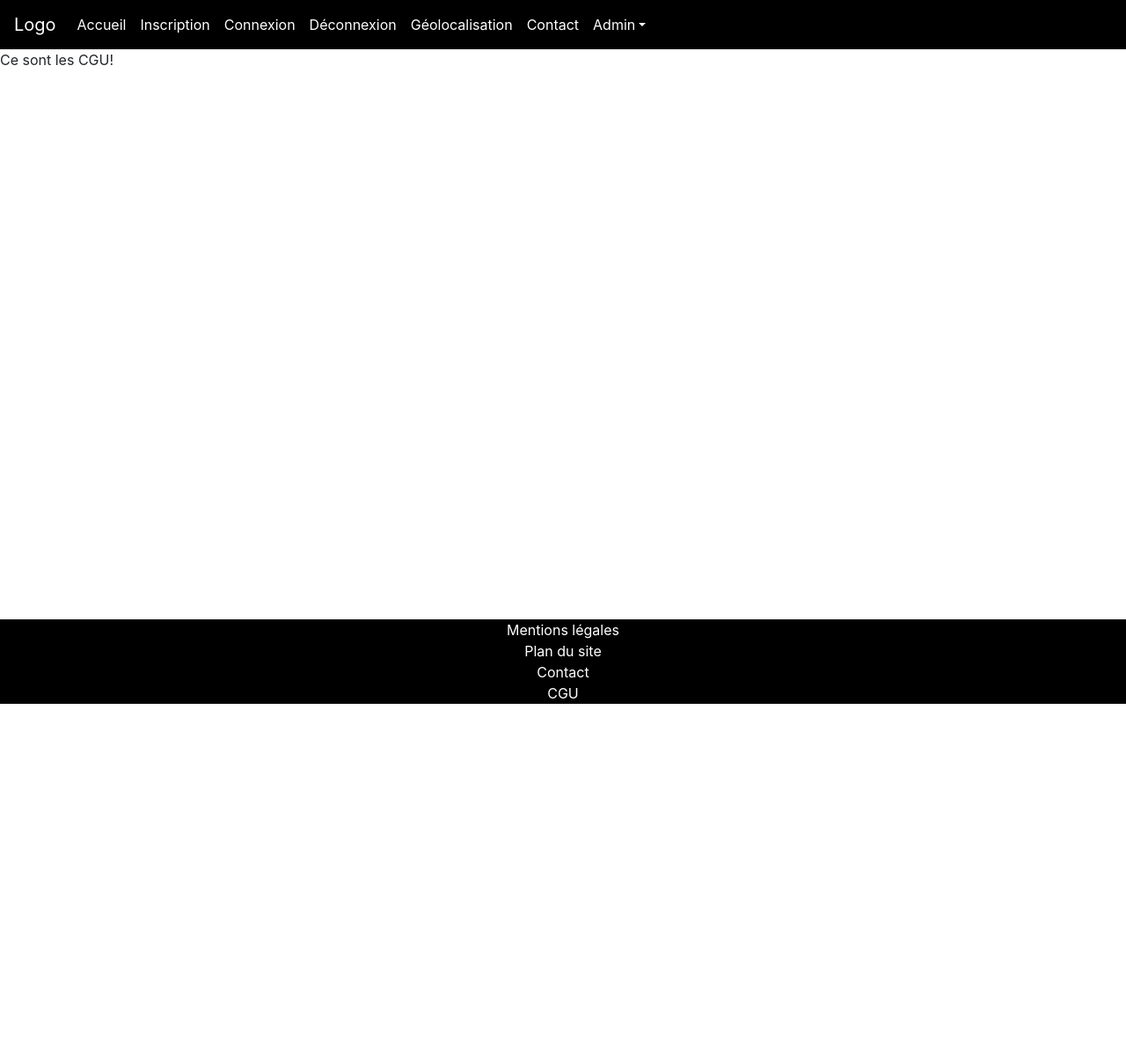
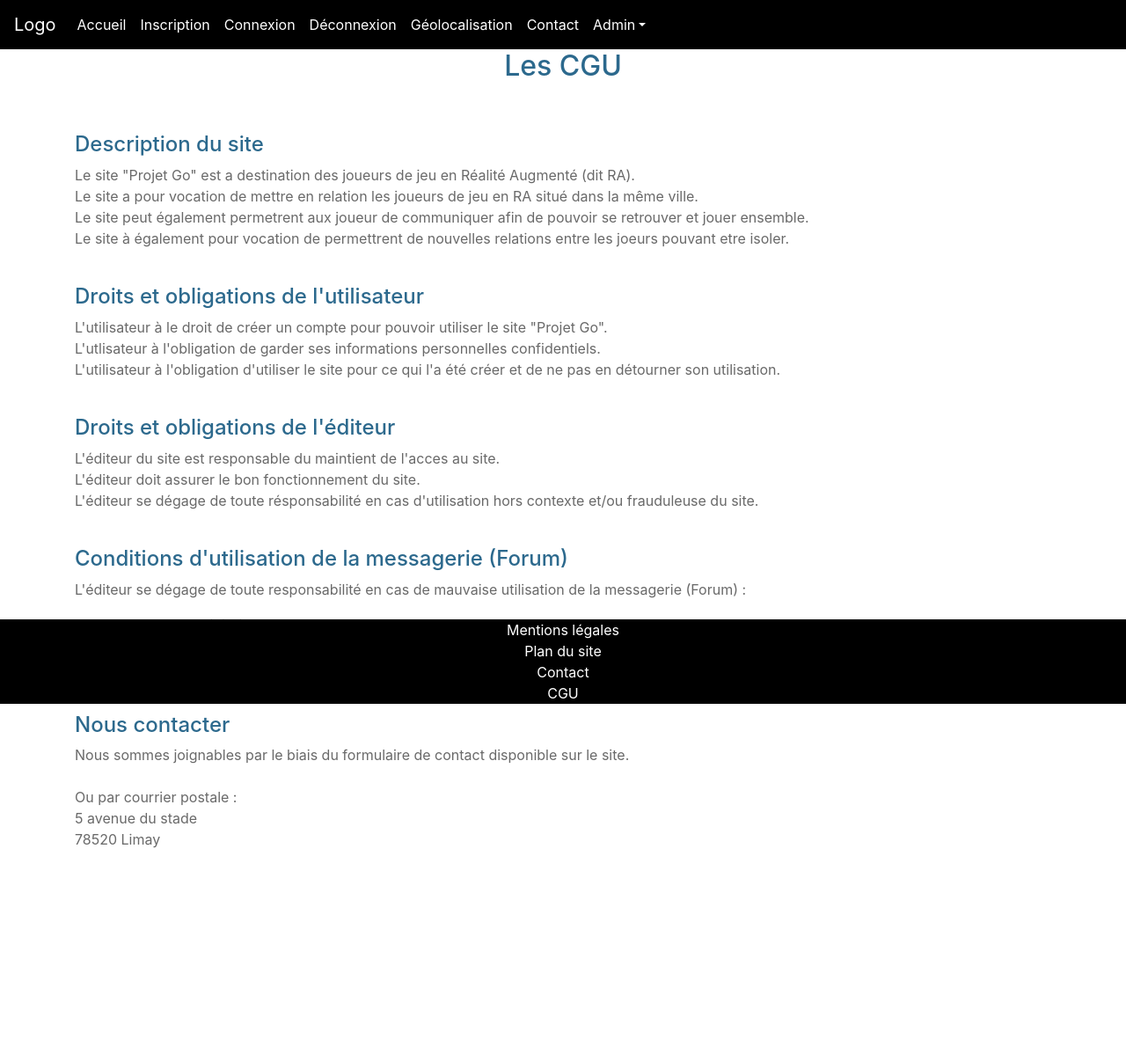
Before and after one commit to Ultrajet/projetgo, a Symfony app: template templates/cgu.html.twig in a window 1280 px wide. Shown: the top 1206 px of the page at 88% size. Before the commit the page ends 800 px from the top, so only its background shows below. Run offline with Twig, Linux system fonts and the light colour scheme; the template is opened without the code that fills it, so the values that code supplies are empty; some libraries are stand-ins or nearby versions.

Commit message:
ML et CGU front

```diff
--- a/public/css/style.css
+++ b/public/css/style.css
@@ -1,4 +1,4 @@
-/* ---- GENERAL ---- */
+/* ---- GENERAL BASE ET INDEX ---- */
 
 ul, li{
     list-style: none !important;
@@ -11,7 +11,7 @@ a{
     color: white !important;
 }
 
-h4, h5 {
+h4, h5, h2 {
     color: #2c698d !important;
 }
 
@@ -82,3 +82,24 @@ ol {
 .card-body p {
     font-size: 1.2em;
 }
+
+/************************************************************************************************************************/
+
+/* ---- GENERAL FEUILLE ---- */
+.lml, .cgu{
+    margin-bottom: 35%;
+}
+
+/* ---- FEUILLE DES MENTIONS LEGALES ---- */
+
+
+/* ---- FEUILLE DES CGU ---- */
+.cgu ul{
+    list-style: circle !important;
+    color: dimgray !important;
+}
+
+.cgu ul li{
+    color: dimgray !important;
+}
+/* ---- FEUILLE DU PLAN DU SITE ---- */
--- a/templates/cgu.html.twig
+++ b/templates/cgu.html.twig
@@ -1,5 +1,59 @@
 {% extends "base.html.twig" %}
 
+{% block title %}CGU{% endblock %}
+
 {% block body %}
-    Ce sont les CGU!
+<div class="cgu container text-justify">
+        <h2 class="text-center">Les CGU</h2>
+        <br>
+        {# <p>
+            En application de la loi <span class="font-weight-bold">n°2004-575 du 21 juin 2004</span> relative à la confiance dans l’économie numérique,
+            vous trouverez ci-dessous les informations légales concernant ce site.
+        </p> #}
+        <br>
+
+        <h4>Description du site</h4>
+        <p>
+            Le site "Projet Go" est a destination des joueurs de jeu en Réalité Augmenté (dit RA). <br>
+            Le site a pour vocation de mettre en relation les joueurs de jeu en RA situé dans la même ville. <br>
+            Le site peut également permetrent aux joueur de communiquer afin de pouvoir se retrouver et jouer ensemble. <br>
+            Le site à également pour vocation de permettrent de nouvelles relations entre les joeurs pouvant etre isoler.
+        </p>
+        <br>
+        <h4>Droits et obligations de l'utilisateur</h4>
+        <p>
+            L'utilisateur à le droit de créer un compte pour pouvoir utiliser le site "Projet Go". <br>
+            L'utlisateur à l'obligation de garder ses informations personnelles confidentiels. <br>
+            L'utilisateur à l'obligation d'utiliser le site pour ce qui l'a été créer et de ne pas en détourner son utilisation.
+        </p>
+        <br>
+        <h4>Droits et obligations de l'éditeur</h4>
+        <p>
+            L'éditeur du site est responsable du maintient de l'acces au site. <br>
+            L'éditeur doit assurer le bon fonctionnement du site. <br>
+            L'éditeur se dégage de toute résponsabilité en cas d'utilisation hors contexte et/ou frauduleuse du site.
+        </p>
+        <br>
+        <h4>Conditions d'utilisation de la messagerie (Forum)</h4>
+        <p>
+            L'éditeur se dégage de toute responsabilité en cas de mauvaise utilisation de la messagerie (Forum) : <br>
+            <ul>
+                <li>lors de propos injurieux</li>
+                <li>lors de publication mal-intentionnées</li>
+                <li>lors de publication de contenu et de propos raciste</li>
+            </ul>
+        </p>
+        <br>
+        <h4>Nous contacter</h4>
+        <p>
+            Nous sommes joignables par le biais du formulaire de contact disponible sur le site. <br><br>
+            Ou par courrier postale :
+            <br>
+            5 avenue du stade <br>
+            78520 Limay
+        </p>
+
+
+    </div>
+
 {% endblock %}
```
Also changed, not shown: templates/mentions_legales.html.twig (+60 -1 lines), 1 other file.
